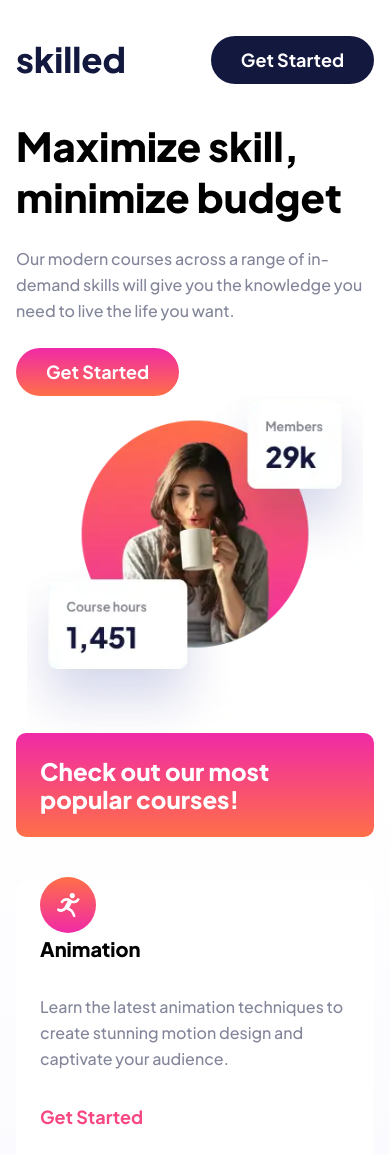
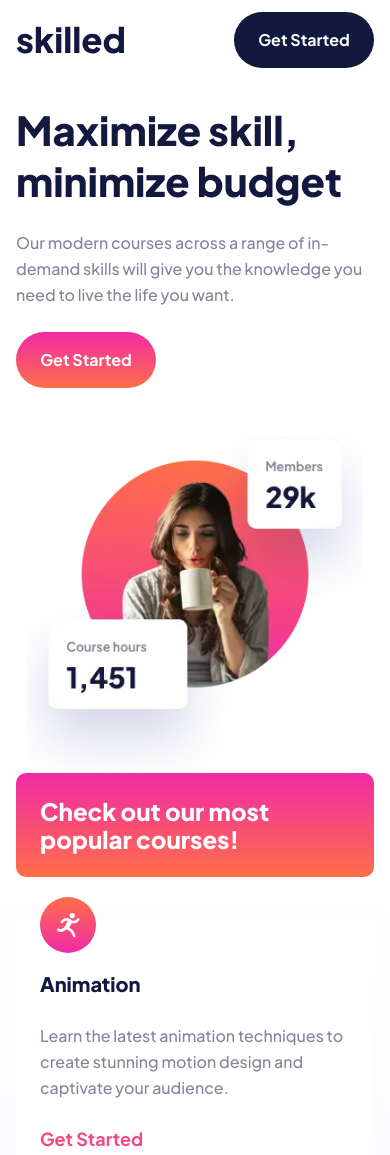
Before and after one commit to mightycoyote/skilled-elearning-landing-page, a website built with Vite: page index.html in a window 390 px wide. Shown: the top 1155 px of the page. Built offline with nearby package versions, Linux system fonts and the light colour scheme.

Commit message:
mobile size complete

```diff
--- a/index.html
+++ b/index.html
@@ -20,7 +20,7 @@
   <header>
     <div class="topline wrapper">
       <img class="logo" src="./assets/logo-dark.svg">
-      <div class="get-started button nearblack">Get Started</div>
+      <div class="button nearblack">Get Started</div>
     </div>
 
     <div class="hero">
@@ -28,7 +28,7 @@
         <h1>Maximize skill, minimize budget</h1>
         <p>Our modern courses across a range of in-demand skills will give you the
           knowledge you need to live the life you want.</p>
-        <div class="get-started button gradient1">Get Started</div>
+        <div class="button gradient1">Get Started</div>
       </div>
 
       <div class="hero-image">
@@ -60,7 +60,7 @@
         <h2>Check out our most popular courses!</h2>
       </div>
       <div class="card">
-        <div>
+        <div class="icon">
           <img src="./assets/icon-animation.svg" alt="">
         </div>
         <h3>Animation</h3>
@@ -69,7 +69,7 @@
         <div class="get-started">Get Started</div>
       </div>
       <div class="card">
-        <div>
+        <div class="icon">
           <img src="./assets/icon-design.svg" alt="">
         </div>
         <h3>Design</h3>
@@ -78,7 +78,7 @@
         <div class="get-started">Get Started</div>
       </div>
       <div class="card">
-        <div>
+        <div class="icon">
           <img src="./assets/icon-photography.svg" alt="">
         </div>
         <h3>Photography</h3>
@@ -87,7 +87,7 @@
         <div class="get-started">Get Started</div>
       </div>
       <div class="card">
-        <div>
+        <div class="icon">
           <img src="./assets/icon-crypto.svg" alt="">
         </div>
         <h3>Crypto</h3>
@@ -96,7 +96,7 @@
         <div class="get-started">Get Started</div>
       </div>
       <div class="card">
-        <div>
+        <div class="icon">
           <img src="./assets/icon-business.svg" alt="">
         </div>
         <h3>Business</h3>
@@ -110,7 +110,7 @@
   <footer>
     <div class="bottomline wrapper">
       <img class="logo" src="./assets/logo-light.svg">
-      <div class="get-started button gradient2">Get Started</div>
+      <div class="button gradient2">Get Started</div>
     </div>
   </footer>
 
--- a/scss/base/_typography.scss
+++ b/scss/base/_typography.scss
@@ -4,6 +4,11 @@
 
 body {
     font-family: 'Plus Jakarta Sans', sans-serif;
+}
+
+h1,
+h3 {
+    color: colors.$nearblack;
 }
 
 @mixin heading-xl {
--- a/scss/components/_buttons.scss
+++ b/scss/components/_buttons.scss
@@ -3,8 +3,10 @@
 .button {
     border-radius: 28px;
     color: white;
-    line-height: 3rem;
-    padding: 0 30px;
+    line-height: 3.5rem;
+    padding: 0 20px;
+    font-weight: 700;
+    text-align: center;
 }
 
 .nearblack {
--- a/scss/components/_cards.scss
+++ b/scss/components/_cards.scss
@@ -12,10 +12,15 @@
     background-color: white;
     border-radius: 10px;
     padding: 24px;
-    position: relative;
+
+    & h3 {
+        align-self: end;
+    }
 
     & .get-started {
         color: base.$darkpink;
+        align-self: start;
+        margin-bottom: .5rem;
     }
 
     &:first-child {
@@ -24,12 +29,11 @@
     }
 
     &+.card {
-        grid-template-rows: 0px repeat(3, 1fr);
-        height: 17.5rem;
+        grid-template-rows: 0px repeat(3, auto);
+        height: 16.25rem;
     }
 
-    // & div {
-    //     position: absolute;
-    //     top: -20px;
-    // }
+    .icon {
+        margin-bottom: 40px;
+    }
 }
--- a/scss/components/_hero.scss
+++ b/scss/components/_hero.scss
@@ -2,6 +2,10 @@
 
 .hero-text {
     @include base.flow-space;
+}
+
+.hero-image {
+    padding-top: 3rem;
 }
 
 #hero {
--- a/scss/main.scss
+++ b/scss/main.scss
@@ -7,10 +7,15 @@ body {
 
 main {
     background: base.$bg-gradient;
+    padding-bottom: 5rem;
 }
 
 footer {
     background-color: base.$nearblack;
+}
+
+h1 {
+    margin-top: 1.5rem;
 }
 
 .wrapper,
@@ -20,7 +25,7 @@ footer {
     padding: 0 16px;
 
     .button {
-        width: max-content;
+        width: 8.75rem;
     }
 }
 
@@ -28,8 +33,15 @@ footer {
 .bottomline {
     display: flex;
     justify-content: space-between;
-    height: 7.5rem;
     align-items: center;
+}
+
+.topline {
+    height: 5rem;
+}
+
+.bottomline {
+    height: 8rem;
 }
 
 .logo {
```
Also changed, not shown: css/main.css, 1 other file.
